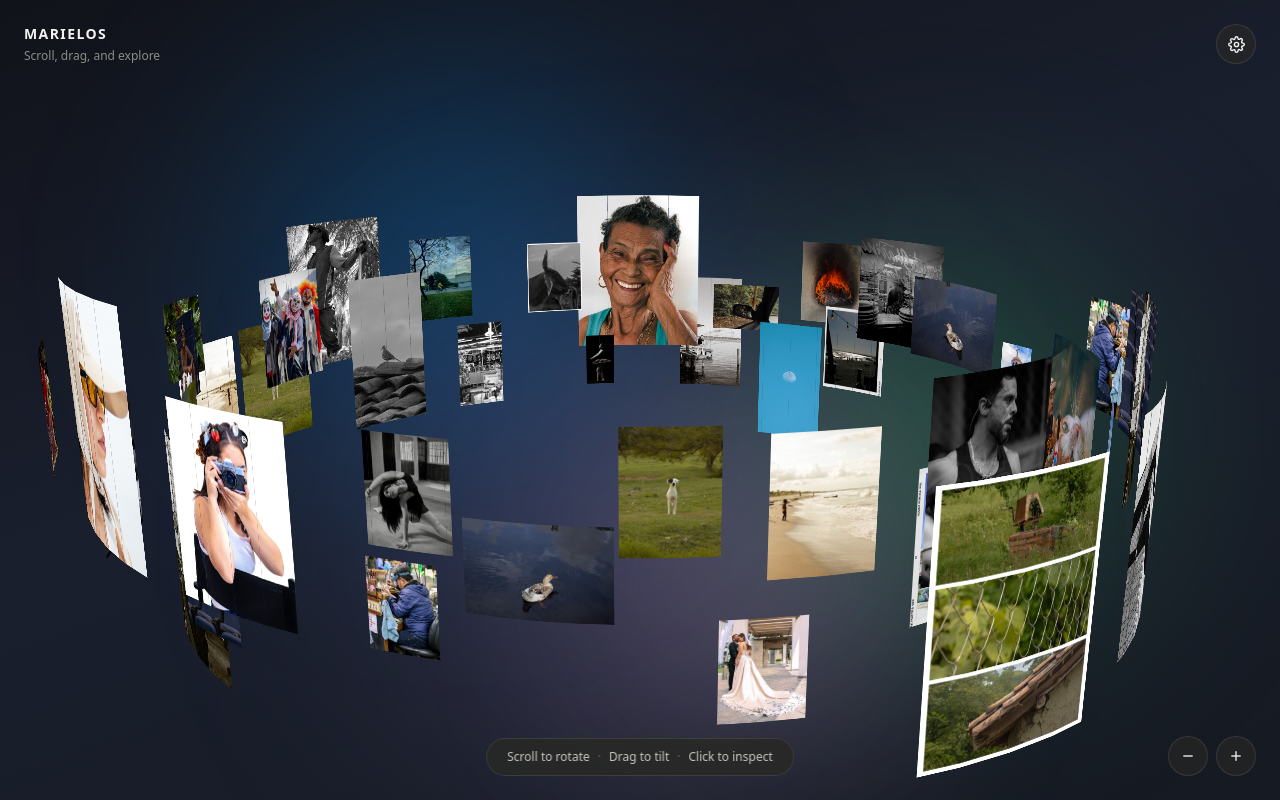
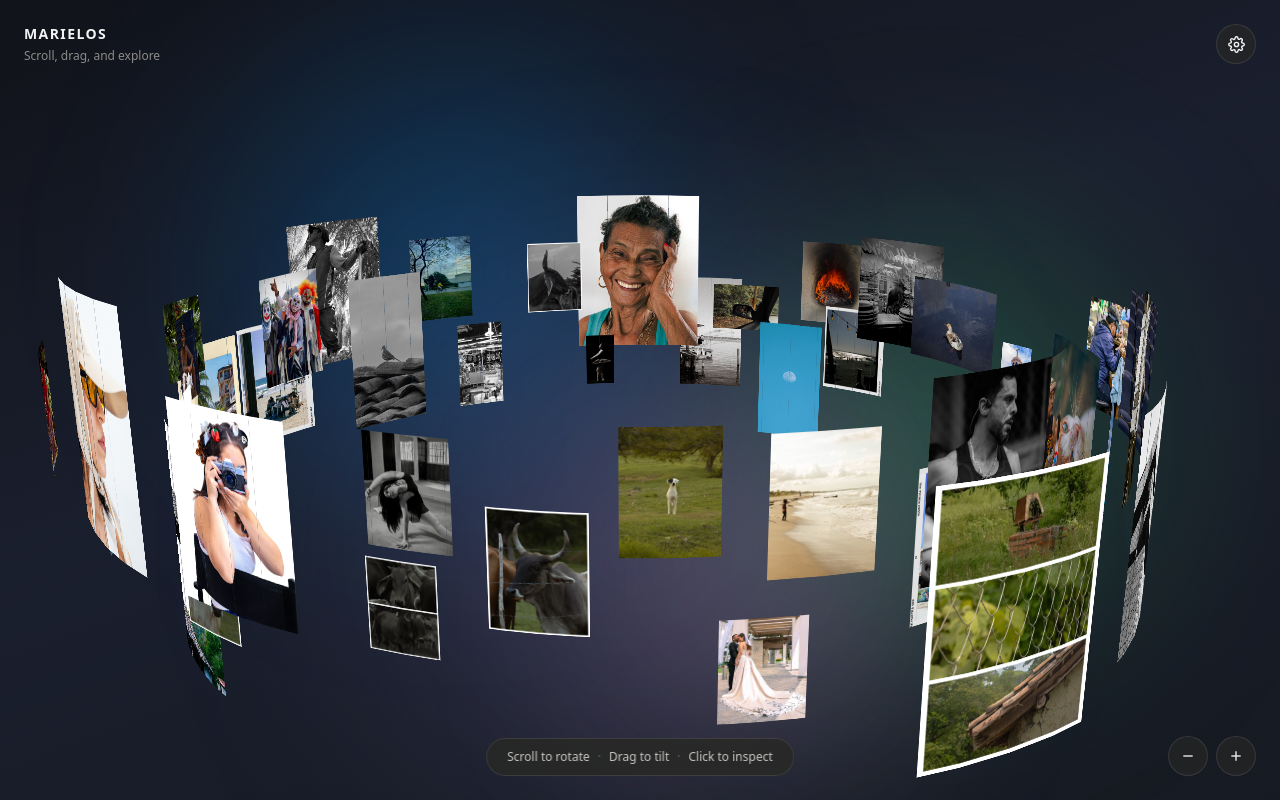
Before and after one commit to Swangwyn1/Marielos, a Next.js app: page / in a window 1280 px wide. Built offline with nearby package versions, Linux system fonts and the light colour scheme.

Commit message:
Update page.tsx

```diff
--- a/app/page.tsx
+++ b/app/page.tsx
@@ -56,6 +56,21 @@ const PROJECTS = [
   { title: "Solo", category: "B/W", year: "2025", Lugar: "La Ceiba", desc: "Una toma de estudio dramática y de alto contraste en blanco y negro de una bailarina en pose, con una iluminación de claroscuro que resalta la forma humana, el tutú y la disciplina, creando una atmósfera de misterio y belleza pura.", file: "Bailarina.jpg" },
   { title: "Espacios de Espera", category: "B/W", year: "2025", Lugar: "N/A", desc: "Una fotografía documental en blanco y negro de estilo candid que captura un momento tranquilo de aislamiento urbano, donde las luces fluorescentes de un puesto de mercado iluminan la soledad de una figura solitaria.", file: "Alone.jpg" },
   { title: "Posada Solitaria", category: "B/W", year: "2025", Lugar: "Valle", desc: "Un estudio sobre la composición y el minimalismo en blanco y negro, donde un pájaro solitario se posa sobre un techo de tejas de terracota texturizadas, enmarcado por un cielo nublado y difuso.", file: "Bird.jpg" },
+  { title: "Fire Hydrant Pose", category: "Street", year: "2025", client: "Metro", desc: "Confident attitude against raw urban texture — style meets the sidewalk.", file: "Kodak Portra 400_01.jpg" },
+  { title: "Fire Hydrant Pose", category: "Street", year: "2025", client: "Metro", desc: "Confident attitude against raw urban texture — style meets the sidewalk.", file: "Kodak Portra 400_02.jpg" },
+  { title: "Fire Hydrant Pose", category: "Street", year: "2025", client: "Metro", desc: "Confident attitude against raw urban texture — style meets the sidewalk.", file: "Texas_01.jpg" },
+  { title: "Fire Hydrant Pose", category: "Street", year: "2025", client: "Metro", desc: "Confident attitude against raw urban texture — style meets the sidewalk.", file: "Valle_01.jpg" },
+  { title: "Fire Hydrant Pose", category: "Street", year: "2025", client: "Metro", desc: "Confident attitude against raw urban texture — style meets the sidewalk.", file: "Valle_02.jpg" },
+  { title: "Fire Hydrant Pose", category: "Street", year: "2025", client: "Metro", desc: "Confident attitude against raw urban texture — style meets the sidewalk.", file: "Valle_03.jpg" },
+  { title: "Fire Hydrant Pose", category: "Street", year: "2025", client: "Metro", desc: "Confident attitude against raw urban texture — style meets the sidewalk.", file: "Valle_04.jpg" },
+  { title: "Fire Hydrant Pose", category: "Street", year: "2025", client: "Metro", desc: "Confident attitude against raw urban texture — style meets the sidewalk.", file: "Valle_05.jpg" },
+  { title: "Fire Hydrant Pose", category: "Street", year: "2025", client: "Metro", desc: "Confident attitude against raw urban texture — style meets the sidewalk.", file: "Valle_06.jpg" },
+  { title: "Fire Hydrant Pose", category: "Street", year: "2025", client: "Metro", desc: "Confident attitude against raw urban texture — style meets the sidewalk.", file: "Letrero.jpg" },
+  { title: "Fire Hydrant Pose", category: "Street", year: "2025", client: "Metro", desc: "Confident attitude against raw urban texture — style meets the sidewalk.", file: "Stanza01.jpg" },
+  { title: "Fire Hydrant Pose", category: "Street", year: "2025", client: "Metro", desc: "Confident attitude against raw urban texture — style meets the sidewalk.", file: "Stanza02.jpg" },
+  { title: "Fire Hydrant Pose", category: "Street", year: "2025", client: "Metro", desc: "Confident attitude against raw urban texture — style meets the sidewalk.", file: "Marathon03.jpg" },
+  { title: "Fire Hydrant Pose", category: "Street", year: "2025", client: "Metro", desc: "Confident attitude against raw urban texture — style meets the sidewalk.", file: "Alessandro.jpg" },
+  { title: "Fire Hydrant Pose", category: "Street", year: "2025", client: "Metro", desc: "Confident attitude against raw urban texture — style meets the sidewalk.", file: "1.jpg" },
 ].map((p, i) => ({ ...p, id: `cra-${i}`, image: IMG(p.file) }));
 
 // --- CONSTANTS ---
```
